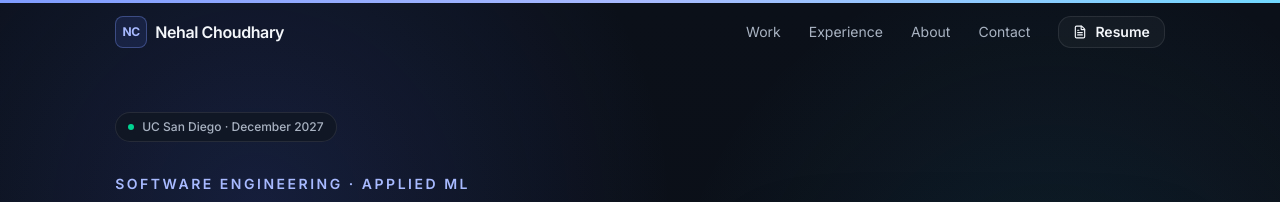
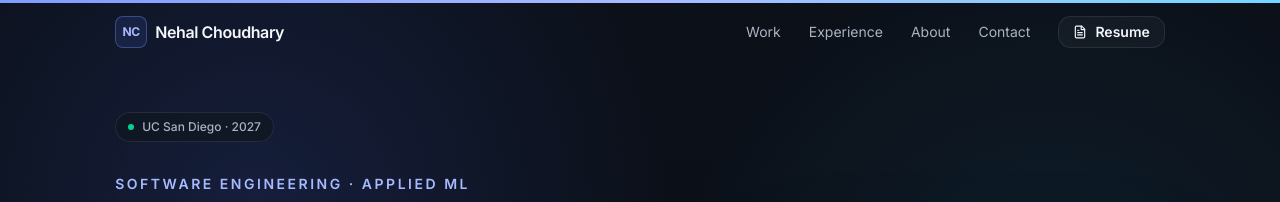
Before and after one commit to ncdev06/nehal-choudhary, a Next.js app: page / in a window 1280 px wide. Shown: the top 202 px of the page. Built offline with nearby package versions, Linux system fonts and the light colour scheme.

Commit message:
Show graduation year without month

```diff
--- a/src/data/site.ts
+++ b/src/data/site.ts
@@ -17,7 +17,7 @@
       "B.S. Mathematics–Computer Science",
       "B.S. Cognitive Science–Machine Learning",
     ],
-    graduation: "December 2027",
+    graduation: "2027",
     gpa: "3.9/4.0",
     coursework: [
       "Design & Analysis of Algorithms",
```
